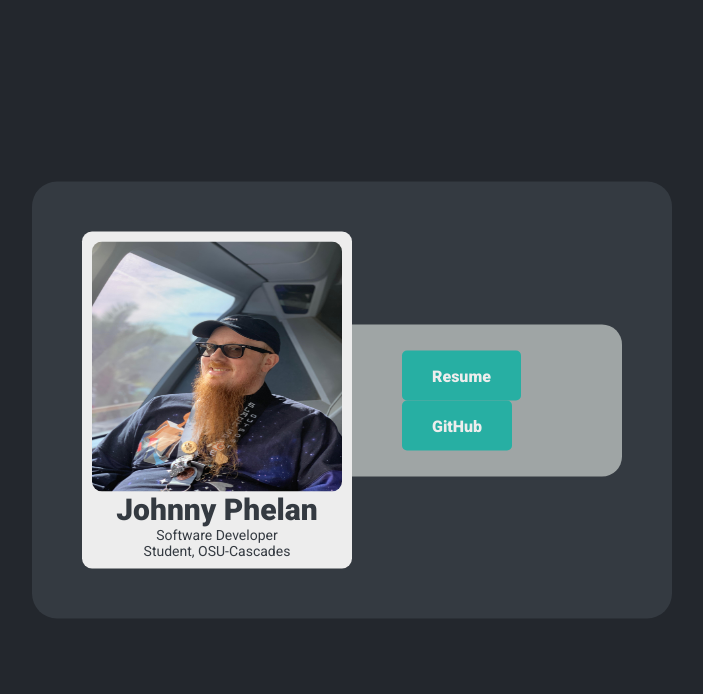
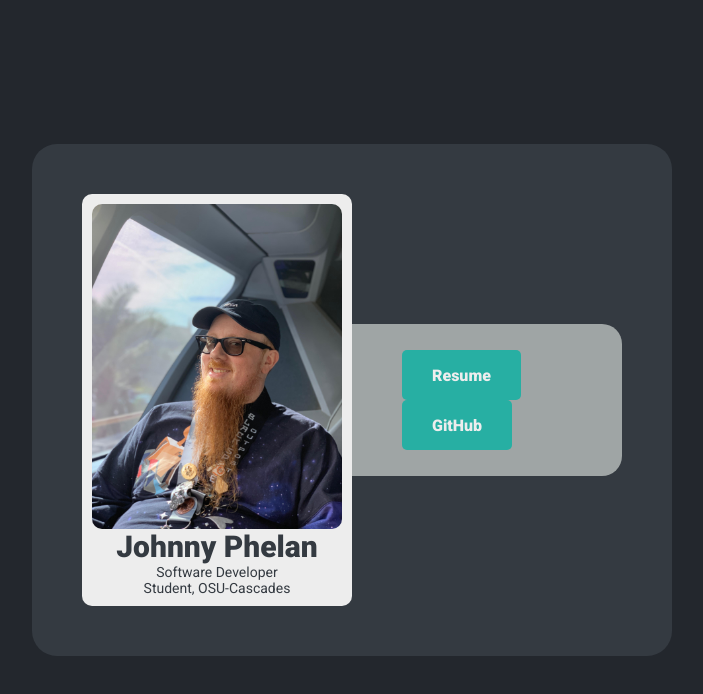
Before and after one commit to phelanjo/phelanjo.io, a React (Create React App) app: page / in a window 1280 px wide. Shown: the top 694 px of the page, without its empty margins (288-991 px from the left). Built offline with nearby package versions, Linux system fonts and the light colour scheme.

Commit message:
Change height of image

```diff
--- a/src/stylesheets/ImageCard.css
+++ b/src/stylesheets/ImageCard.css
@@ -1,6 +1,6 @@
 img.ic {
     width: 250px;
-    height: 250px;
+    height: 325px;
     border-radius: 10px;
 }
 
```
